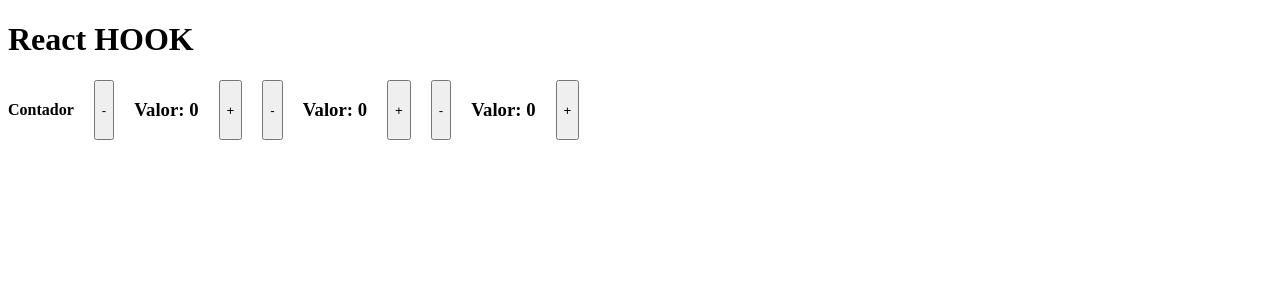
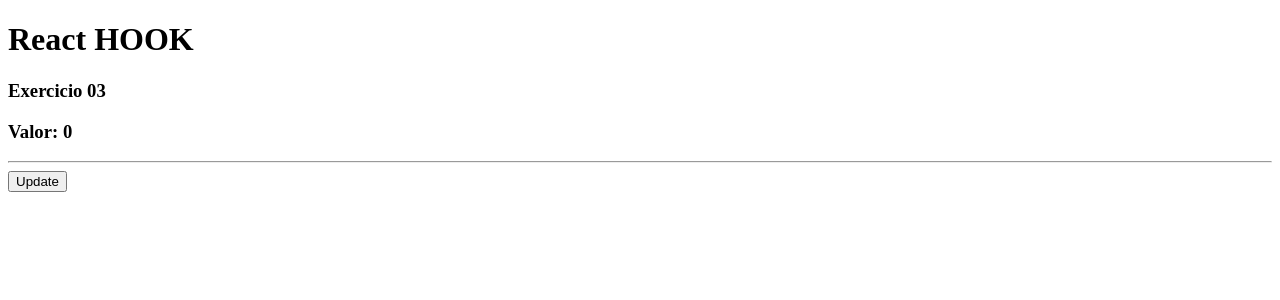
Before and after one commit to kayonulldreinull/react_next_hooks, a React (Vite) app: page / in a window 1280 px wide. Shown: the top 300 px of the page. Built offline with nearby package versions, Linux system fonts and the light colour scheme.

Commit message:
05_hooks exercises

```diff
--- a/src/App.jsx
+++ b/src/App.jsx
@@ -3,17 +3,18 @@ import React from 'react'
 // import HookState01 from './components/UseState_01'
 // import HookState02 from './components/UseState_02'
 // import HookState03 from './components/UseState_03'
-import HookState04 from './components/UseState_04'
-import './components/styles.css';
+// import HookState04 from './components/UseState_04'
+import HookState05 from './components/UseState_05'
+
+
 
 export default() => {
 
   return (
     <>
      <h1>React HOOK</h1>
-     <div className="layout">
-      <HookState04 />
-      </div>
+
+      <HookState05 />
     </>
   )
 }
--- /dev/null
+++ b/src/components/UseState_05.jsx
@@ -0,0 +1,22 @@
+import React from 'react'
+import { useState } from 'react'
+import UseState_05a from './UseState_05a'
+
+export default () => {
+
+    const [valor, setValor] = useState(0)
+
+    function updateValor(){
+        setValor(1000)
+    }
+
+    return (
+    <>
+        <h3>Exercicio 03</h3>
+        <h3>Valor: {valor}</h3>
+        <hr />
+        <UseState_05a funcao={updateValor}/>
+
+    </>
+  )
+}
--- /dev/null
+++ b/src/components/UseState_05a.jsx
@@ -0,0 +1,11 @@
+import React from 'react'
+export default ({funcao}) => {
+
+
+
+    return (
+    <>
+        <button onClick={funcao}>Update</button>
+    </>
+  )
+}
--- a/src/components/styles.css
+++ /dev/null
@@ -1,5 +0,0 @@
-.layout {
-    display: flex;
-    flex-direction: row;
-    gap: 20px;
-}
```
